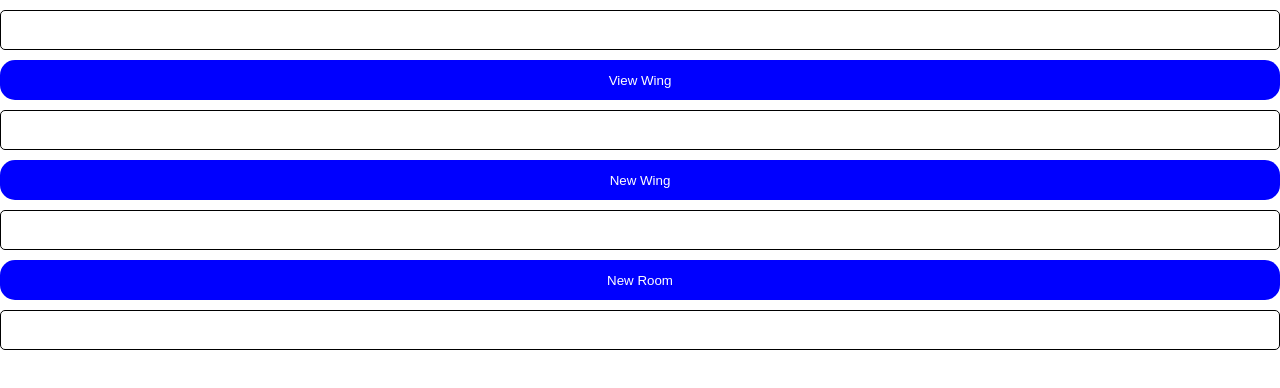
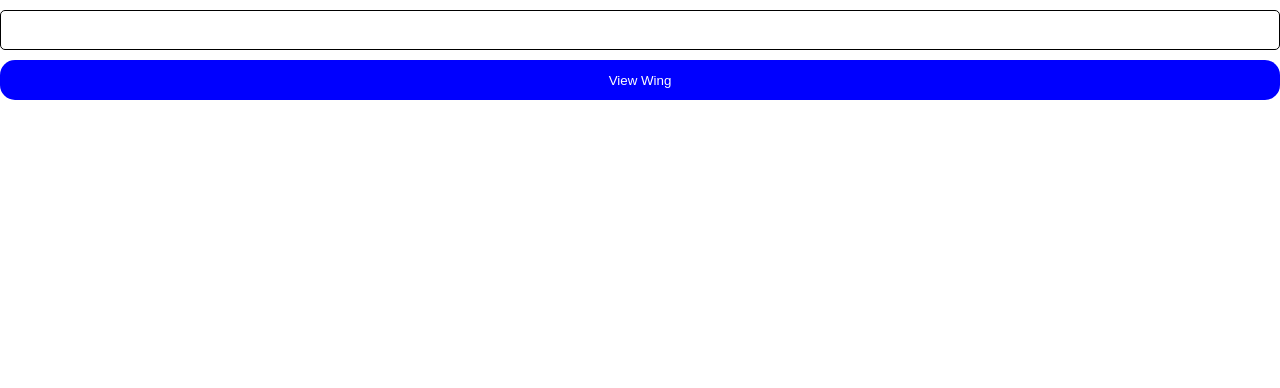
Before and after one commit to kelaompachai/The-Floor-Plan, a React app: page / in a window 1280 px wide. Shown: the top 388 px of the page. Built offline with nearby package versions, Linux system fonts and the light colour scheme; the HTML template or start-up script is replaced by a standard one.

Commit message:
make blueprint show up on click

```diff
--- a/src/client/public/app.jsx
+++ b/src/client/public/app.jsx
@@ -1,16 +1,27 @@
-import React from 'react';
+import React, { useState } from 'react';
+import Blueprint from './components/blueprint';
+import Form from './components/form';
 
 function App() {
+  const [displayBlue, setDisplayBlue] = useState(false);
+
+  const blueArray = [];
+
+  const showWing = (e) => {
+    // console.log('cheese');
+    fetch('/data')
+      .then((data) => data.json())
+      .then((data) => {
+        setDisplayBlue(true);
+      })
+      .catch((err) => console.log(err));
+  };
+
   return (
-    <div>
-      <input type="text" />
-      <button>View Wing</button>
-      <input type="text" />
-      <button>New Wing</button>
-      <input type="text" />
-      <button>New Room</button>
-      <input type="text" />
-    </div>
+    <>
+      <Form showWing={showWing} />
+      <Blueprint displayBlue={displayBlue} />
+    </>
   );
 }
 
--- /dev/null
+++ b/src/client/public/components/blueprint.jsx
@@ -0,0 +1,25 @@
+// write component that will manifest as the blueprint
+
+import React from 'react';
+
+function Blueprint(props) {
+  const { displayBlue } = props;
+  const blue = [];
+  if (displayBlue) {
+    blue.push(<Fun />);
+  }
+
+  return (
+    <div>
+      {blue}
+    </div>
+  );
+}
+
+function Fun() {
+  return (
+    <p>Hello World.</p>
+  );
+}
+
+export default Blueprint;
--- /dev/null
+++ b/src/client/public/components/form.jsx
@@ -0,0 +1,13 @@
+import React from 'react';
+
+function Form(props) {
+  const { showWing } = props;
+  return (
+    <>
+      <input type="text" />
+      <button type="button" onClick={() => { showWing(); }}>View Wing</button>
+    </>
+  );
+}
+
+export default Form;
--- a/webpack.config.js
+++ b/webpack.config.js
@@ -41,4 +41,7 @@ module.exports = {
       '/': 'http://localhost:3000',
     },
   },
+  resolve: {
+    extensions: ['.js', '.jsx'],
+  },
 };
```
